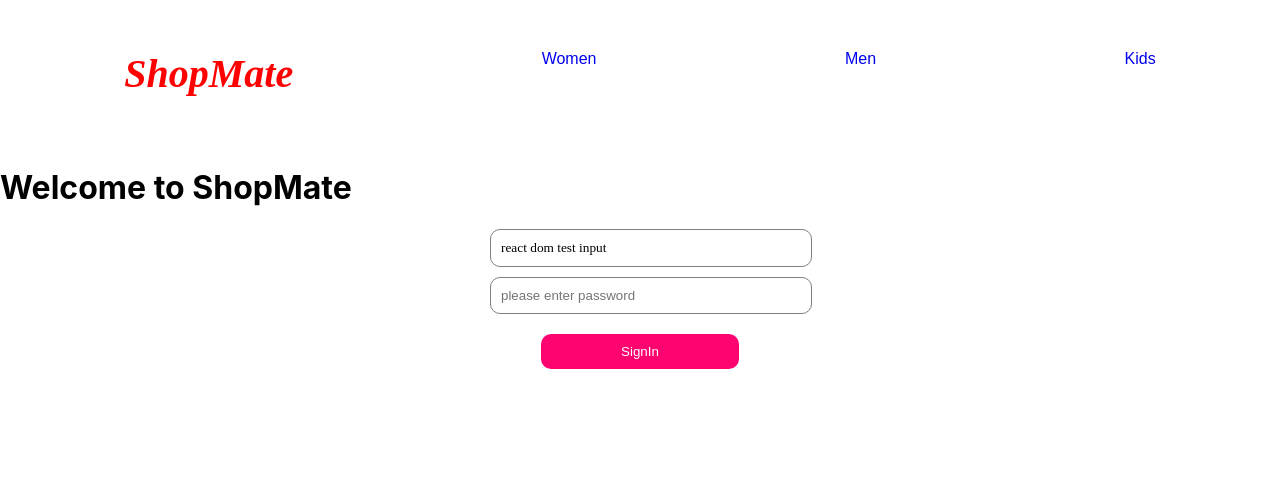
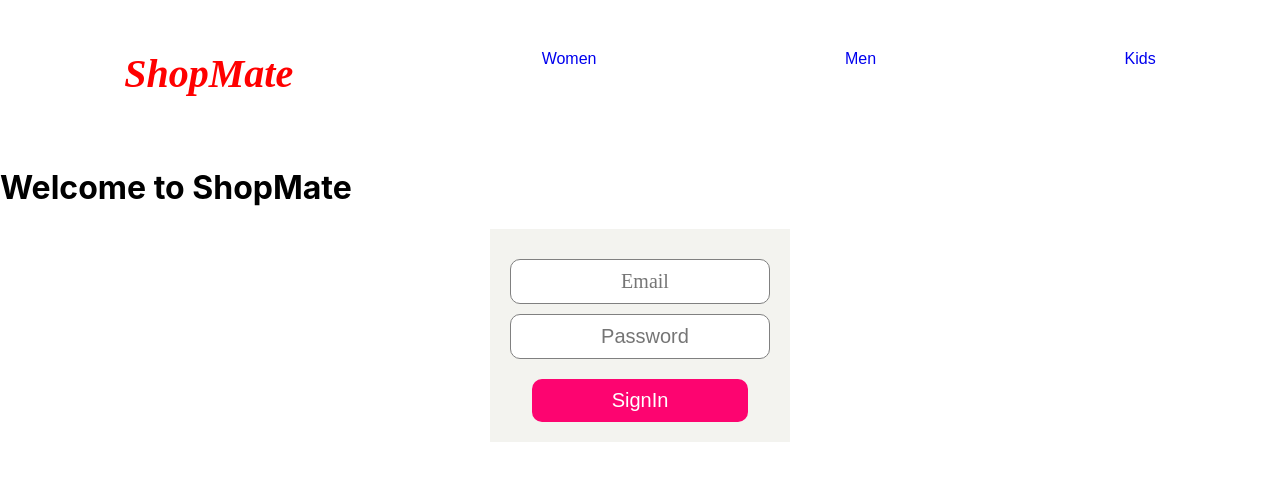
Before and after one commit to pdxhabesha/tshirtfrontend, a React (Create React App) app: page / in a window 1280 px wide. Shown: the top 480 px of the page. Built offline with nearby package versions, Linux system fonts and the light colour scheme.

Commit message:
clean up

```diff
--- a/src/App.css
+++ b/src/App.css
@@ -1,31 +1,48 @@
+*{
+    -webkit-box-sizing: border-box;
+    -moz-box-sizing: border-box;
+    box-sizing: border-box;
+}
 .App {
-  width:100%;
+    width: 100%;
+}
 
-}
-.miriam{
+.email {
     font-family: cursive;
 }
+
 .signin input {
+    display: block;
+    margin-top: 10px;
+    font-size: 20px;
+}
+.signin input:focus {
+    border: none;
+    outline: none;
+}
 
-  display:block;
-  margin-top: 10px;
+.signin {
+    width: 300px;
+    margin: auto;
+    background: rgb(243, 243, 239);
+    padding: 20px;
 }
-.signin{
-  width:300px;
-  margin:auto;
+.signin input::placeholder{
+    text-align: center;
 }
 .signin input[type="text"],
-.signin input[type="password"]{
+.signin input[type="password"] {
     width: 100%;
     /* padding-top: 10px;
     padding-bottom: 10px;
     padding-left: 10px; */
-  padding: 10px;
+    padding: 10px 10px 10px 20px;
     border-radius: 10px;
     border: 1px solid grey;
 
 }
-.signin input[type="submit"]{
+
+.signin input[type="submit"] {
     margin: auto;
     margin-top: 20px;
     /* padding-top: 10px;
@@ -37,56 +54,27 @@
     border: none;
     background-color: #FD0470;
     color: white;
+    cursor: pointer;
 }
 
-.App-logo {
-  animation: App-logo-spin infinite 20s linear;
-  height: 40vmin;
-  pointer-events: none;
-}
-
-.App-header {
-  background-color: #282c34;
-  min-height: 100vh;
-  display: flex;
-  flex-direction: column;
-  align-items: center;
-  justify-content: center;
-  font-size: calc(10px + 2vmin);
-  color: white;
-}
-.nav a{
+.nav a {
     text-decoration: none;
     font-family: sans-serif;
 }
-.nav a:first-child{
-  color:red;
+
+.nav a:first-child {
+    color: red;
     font-size: 40px;
     font-family: cursive;
     font-weight: bold;
     font-style: italic;
 }
 
-.nav  {
-
+.nav {
     padding-top: 50px;
     padding-bottom: 50px;
-  display:flex;
+    display: flex;
     justify-content: space-around;
-  max-width:100%;
-text-underline-position: none;
-list-style:none;
+    max-width: 100%;
+    list-style: none;
 }
-
-.App-link {
-  color: #61dafb;
-}
-
-@keyframes App-logo-spin {
-  from {
-    transform: rotate(0deg);
-  }
-  to {
-    transform: rotate(360deg);
-  }
-}
--- a/src/component/Signin.js
+++ b/src/component/Signin.js
@@ -2,7 +2,7 @@
 
 class Signin extends Component {
     state = {
-        test: "react dom test input",
+        email: "",
         password: "",
 
     };
@@ -10,33 +10,29 @@
         e.preventDefault();
         console.log("onsubmit event listener just fired!! ", this.state);
 
-    }
+    };
     handleChange = (e) => {
         let name = e.target.name;
-        console.log("onChange event listener just fired ", name);
-
         this.setState({
             [name]: e.target.value
         })
-    }
+    };
 
     render() {
         return (
             <form className="signin" onSubmit={this.handleSubmit}>
                 <input
                     type="text"
-                    className="miriam"
-                    placeholder={this.state.test}
-                    id="test1"
-                    name="test"
-                    value={this.state.test}
+                    className="email"
+                    placeholder={"Email"}
+                    name="email"
+                    value={this.state.email}
                     onChange={this.handleChange}
                 />
 
                 <input
                     type="password"
-                    placeholder={"please enter password"}
-                    id="test2"
+                    placeholder={"Password"}
                     name="password"
                     value={this.state.password}
                     onChange={this.handleChange}
```
Lines whose indentation alone changed are shown as unchanged.
